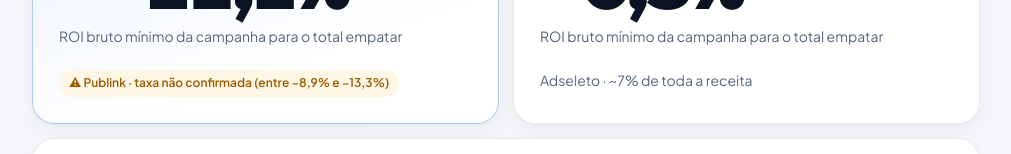
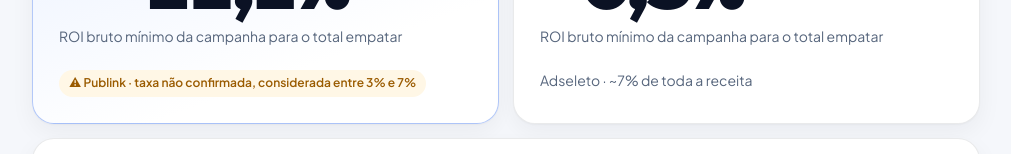
Before and after one commit to barros-pedro/relatorio-push-404, a plain HTML site: page index.html in a window 1280 px wide. Shown: the part 2809-2963 px from the top of the page, without its empty margins (134-1145 px from the left). Drawn offline with Linux system fonts and the light colour scheme.

Commit message:
Etiqueta da Publink mostra a faixa de taxa considerada
Co-Authored-By: Claude Opus 5.5 <noreply@anthropic.com>
Claude-Session: https://claude.ai/code/session_01LRyDCVKubhwWiVJizQhxUT

```diff
--- a/index.html
+++ b/index.html
@@ -220,7 +220,7 @@ const ROWS=[{"d":"09-16","ni":2752.9,"np":328.0,"nd":3690.69,"si":3951.29,"sp":2
   const noMid = (noLo.roiMin + noHi.roiMin) / 2;
   set('lede3', ['Somando o push e descontando a taxa da plataforma, o Solicite só empata se a campanha tiver ROI bruto de ', [sp(sfR.roiMin)], ', ou seja, praticamente zero. O Notícia aguenta cerca de ', ['~' + sp(noMid)], ' (entre ', sp(noLo.roiMin), ' e ', sp(noHi.roiMin), ', conforme a taxa da Publink, que ainda não está confirmada).']);
   const d3el = document.getElementById('duel3');
-  [[B.no, '~' + sp(noMid), 'Publink · taxa não confirmada (entre ' + sp(noLo.roiMin) + ' e ' + sp(noHi.roiMin) + ')', true], [B.sf, sp(sfR.roiMin), 'Adseleto · ~7% de toda a receita', false]].forEach(([b, v, fee, flag], i) => {
+  [[B.no, '~' + sp(noMid), 'Publink · taxa não confirmada, considerada entre 3% e 7%', true], [B.sf, sp(sfR.roiMin), 'Adseleto · ~7% de toda a receita', false]].forEach(([b, v, fee, flag], i) => {
     const d = document.createElement('div'); d.className = 'side' + (i === 0 ? ' win' : '');
     const who = document.createElement('div'); who.className = 'who'; const dot = document.createElement('i'); dot.style.background = b.color; who.append(dot, document.createTextNode(b.name));
     const num = document.createElement('div'); num.className = 'num'; num.textContent = v;
```
